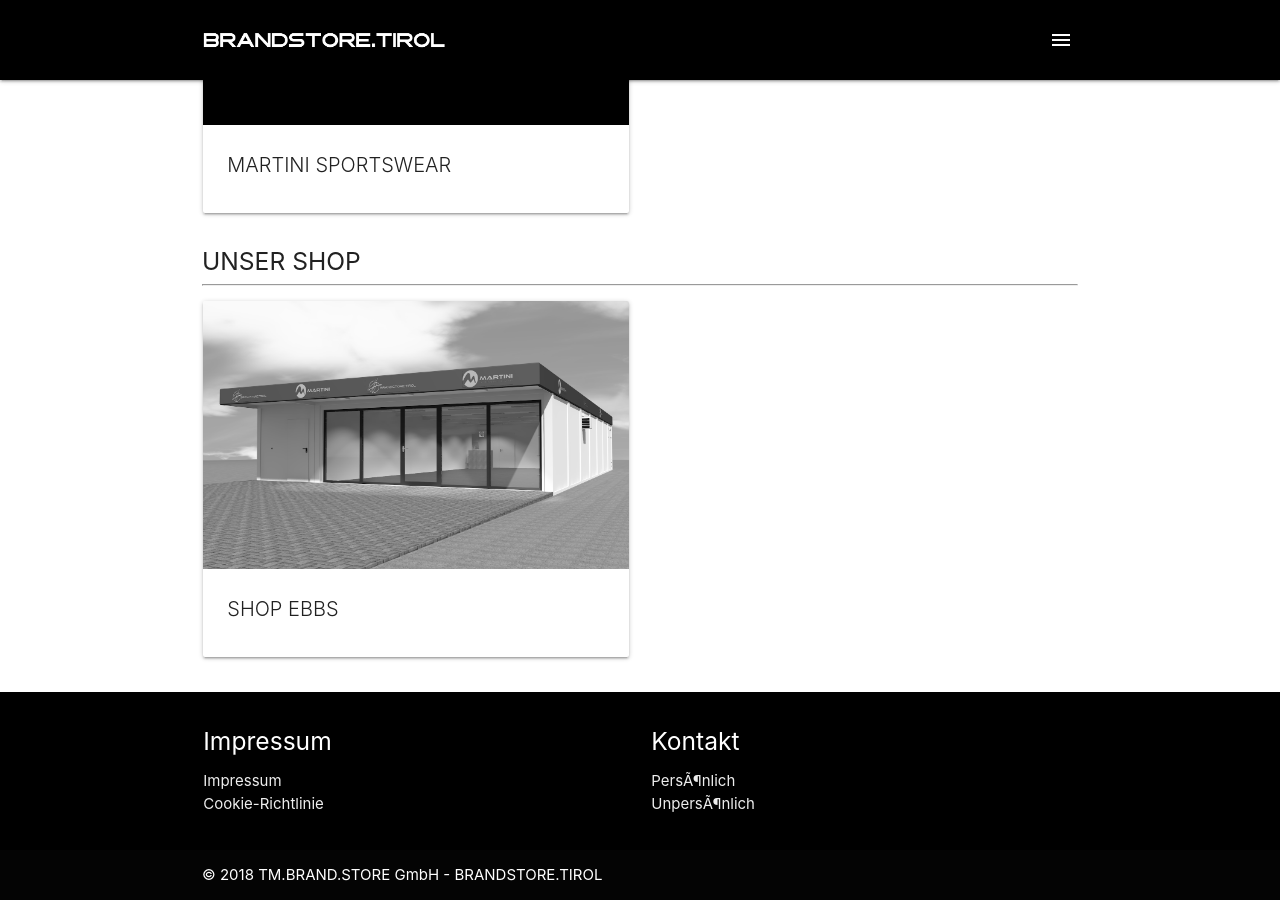
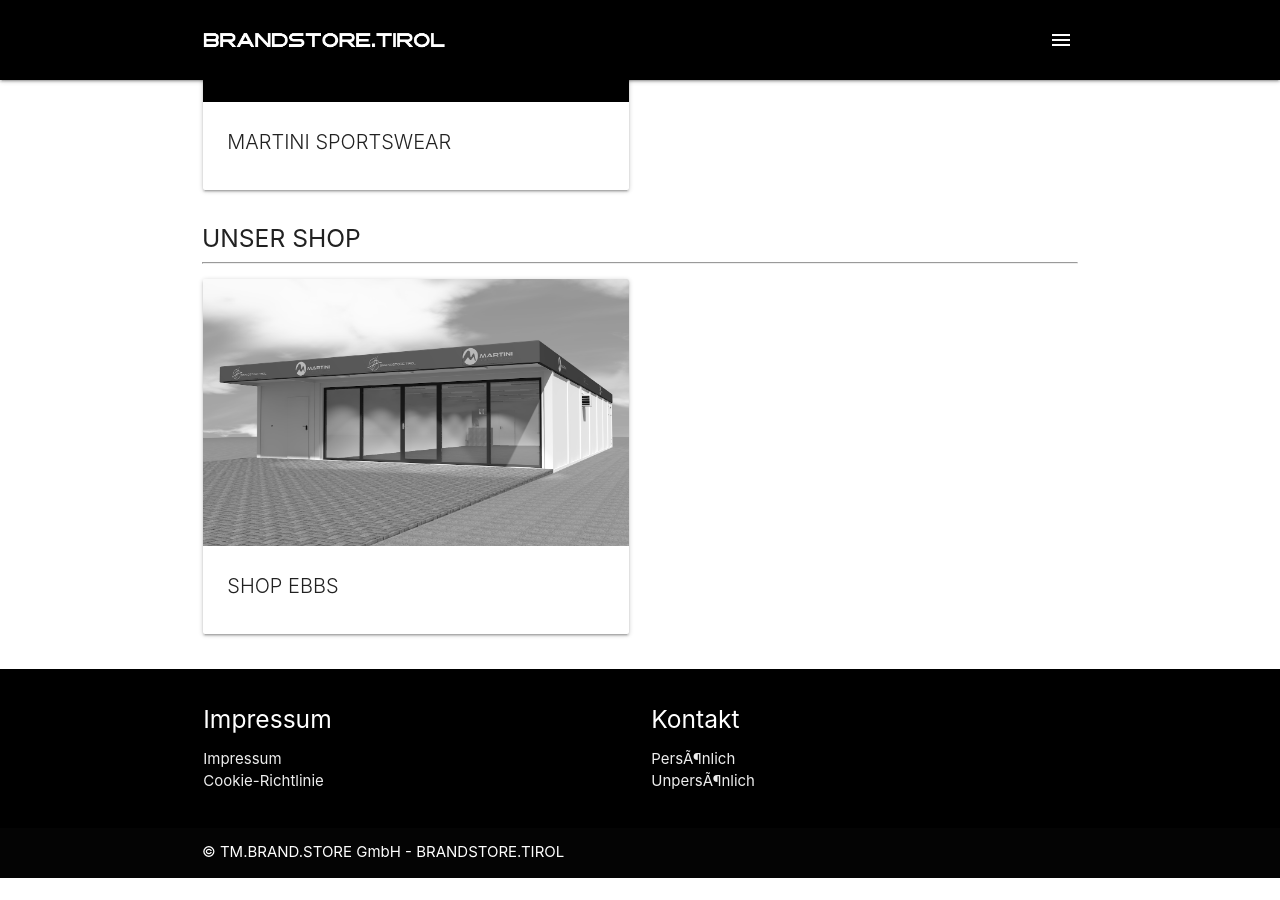
Before and after one commit to tompaulstattoos/paulstattoos, a Jekyll site: the page built from index.md, in a window 1280 px wide and 900 px high, scrolled down 1356 px. Built offline with Jekyll 4.4.1, drawn with Linux system fonts in a browser that asks for light colours; after the commit the page ends 2234 px from its top, so only the background shows below that.

Commit message:
default.html

```diff
--- a/_layouts/default.html
+++ b/_layouts/default.html
@@ -82,32 +82,6 @@
         <!-- </li>
         {% endfor %}
       </ul>
-<<<<<<< HEAD
-    </div> -->
-
-    <!-- ================== -->
-    <!-- Banner -->
-    <!-- ================== -->
-    <!-- <div class="slider">
-      <ul class="slides">
-          {% for banner in site.data.default.banner.banner %}
-          <li>
-            <img src="assets/img/banner/{{banner.img-url}}" alt=""> -->
-
-            <!-- bei bedarf aktivieren-->
-            <!--<div class="caption banner-text hoverable" style="text-align: justify;">
-              <p class="light grey-text text-lighten-3 flow-text">{{ banner.text3 }}</p>
-            </div> -->
-
-          <!-- </li>
-          {% endfor %}
-        </ul>
-      </div>
-    </div> -->
-    <!-- ================== -->
-    <!--     END BANNER     -->
-    <!-- ================== -->
-=======
     </div>
   </div> -->
 
@@ -169,7 +142,7 @@
     </div>
     <div class="footer-copyright">
       <div class="container">
-        <a style= "margin-left: 10px; color: white;"> &copy; 2018 TM.BRAND.STORE GmbH - BRANDSTORE.TIROL </a>
+        <a style= "margin-left: 10px; color: white;"> &copy; TM.BRAND.STORE GmbH - BRANDSTORE.TIROL </a>
       </div>
     </div>
   </footer>
```
Also changed, not shown: other parts of _layouts/default.html (+0 -1 lines).
